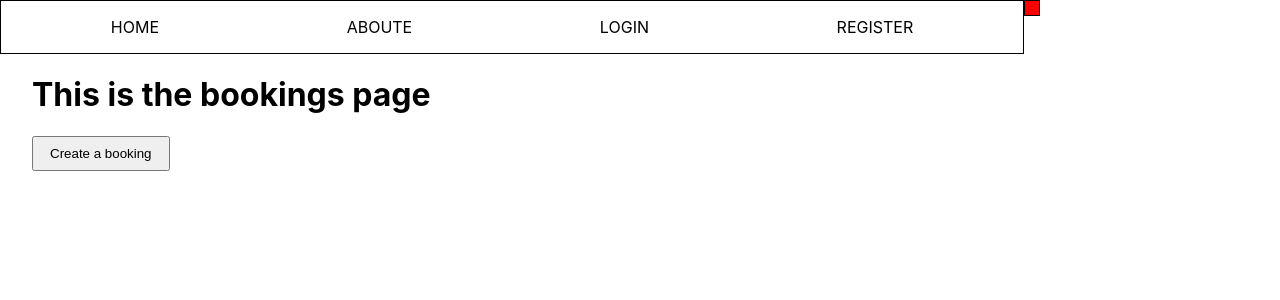
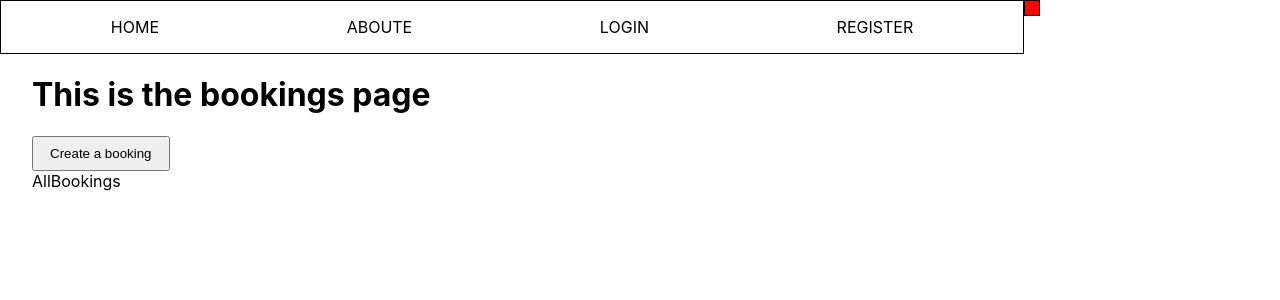
Before and after one commit to BucoTEC/booking-frontend, a Next.js app: page /bookings in a window 1280 px wide. Shown: the top 300 px of the page. Built offline with nearby package versions, Linux system fonts and the light colour scheme.

Commit message:
add all bookings pageview

```diff
--- a/pages/bookings/index.js
+++ b/pages/bookings/index.js
@@ -1,6 +1,7 @@
 import React from "react";
 
 import Link from "next/link";
+import AllBookings from "../../ui/pageviews/bookings/allBookings";
 
 function Bookings() {
 	return (
@@ -9,6 +10,7 @@ function Bookings() {
 			<button style={{ padding: "0.5rem 1rem" }}>
 				<Link href="/bookings/create">Create a booking</Link>
 			</button>
+			<AllBookings />
 		</div>
 	);
 }
--- /dev/null
+++ b/ui/pageviews/bookings/allBookings/index.js
@@ -0,0 +1,7 @@
+import React from "react";
+
+function AllBookings() {
+	return <div>AllBookings</div>;
+}
+
+export default AllBookings;
```
